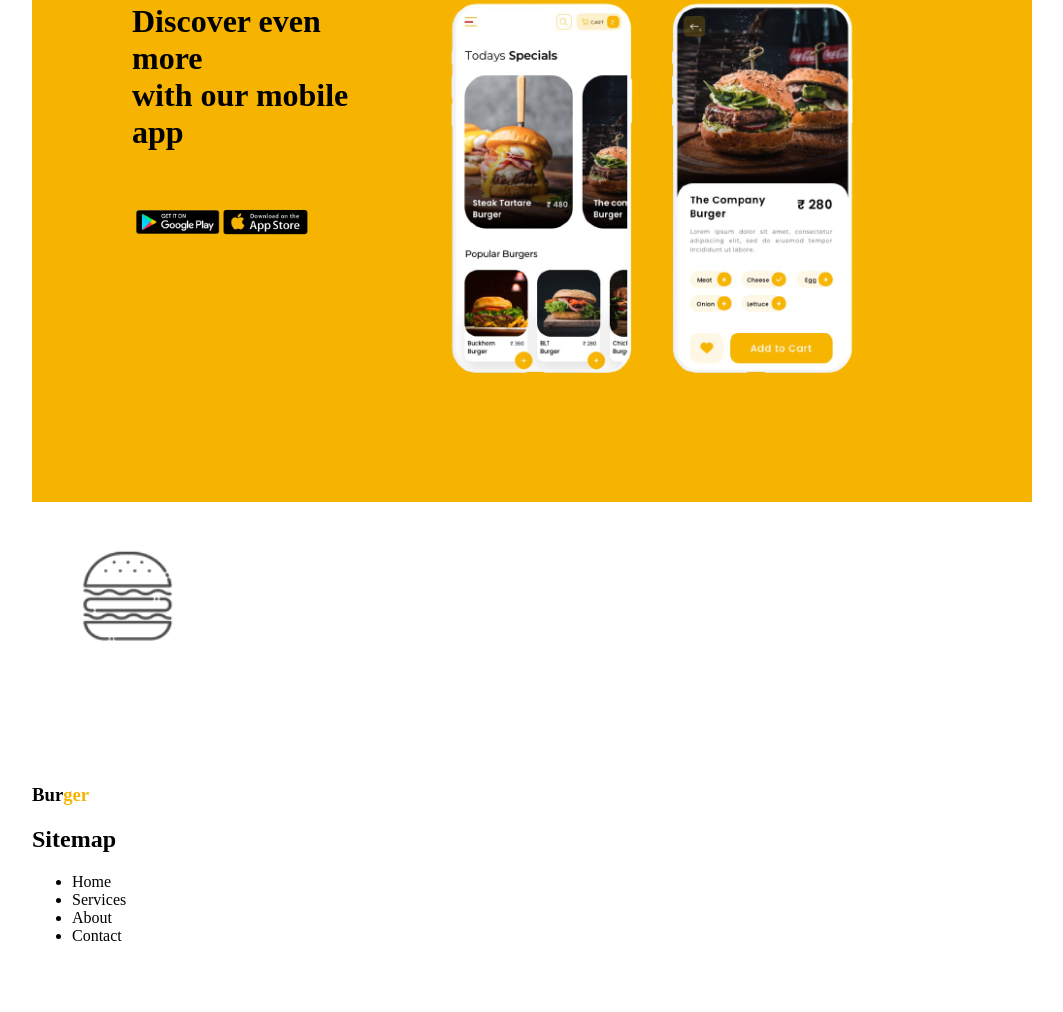
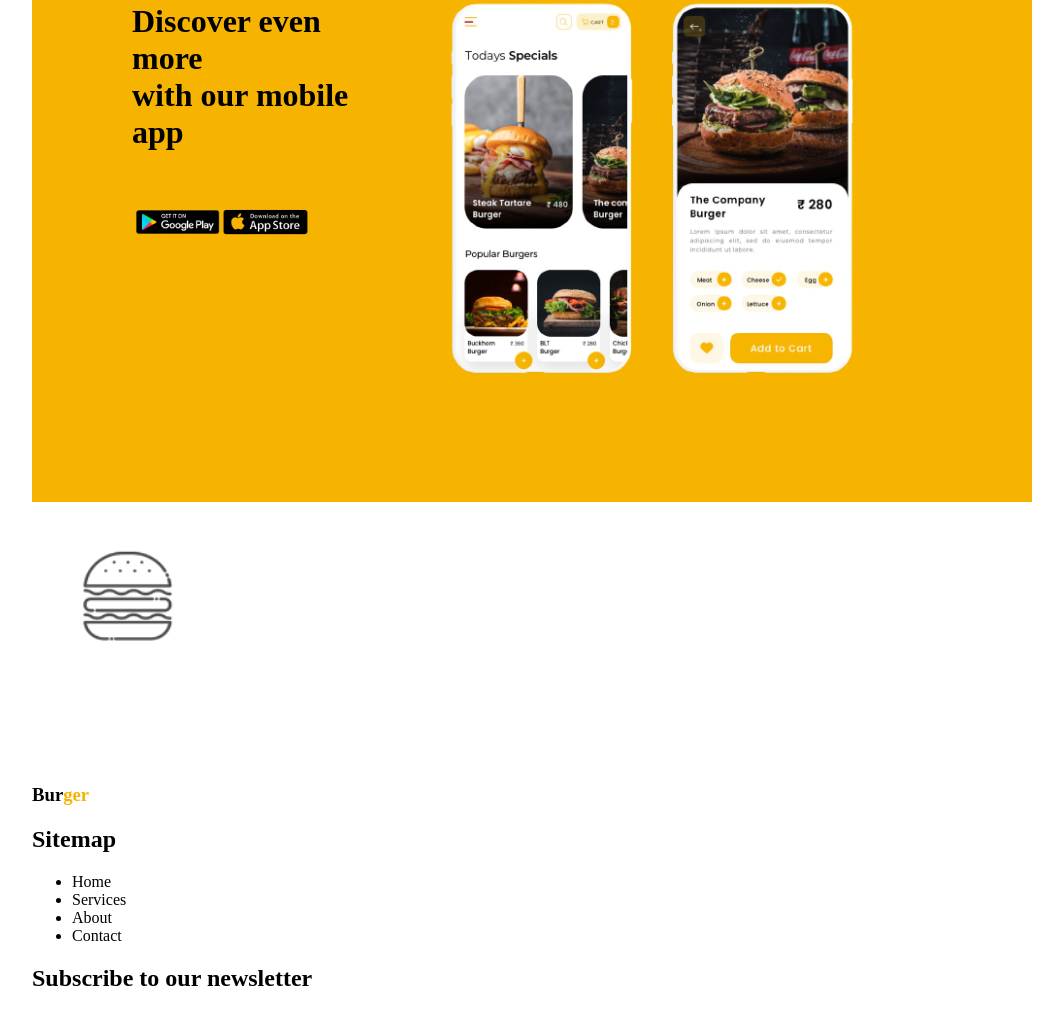
Before and after one commit to wabwile-Memory/burger-palace, a plain HTML site: page index.html in a window 1280 px wide. Shown: the part 2845-3857 px from the top of the page, without its empty margins (108-1171 px from the left). Before the commit the page ends 3806 px from the top, so only its background shows below. Drawn offline with Linux system fonts and the light colour scheme; files whose address does not match are found by name.

```diff
--- a/index.html
+++ b/index.html
@@ -145,3 +145,11 @@
             </ul>
 
         </div>
+
+        <div class="Subscriber">
+            <h2>Subscribe to our newsletter</h2>
+        </div>
+    </div>
+    </div>
+    </body>
+    </html>
```
